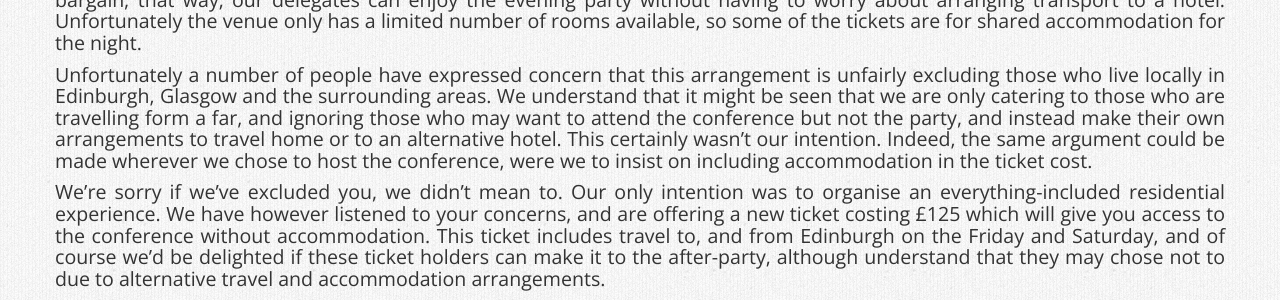
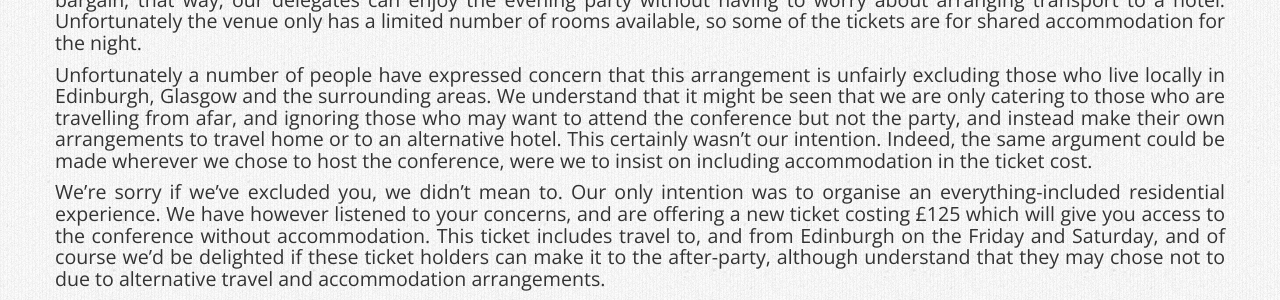
Before and after one commit to whiskyweb/whiskyweb-website, a Jekyll site: the page built from _posts/2013-02-20-you-asked-we-listened.markdown, in a window 1280 px wide. Shown: the part 399-699 px from the top of the page. Built offline with Jekyll 4.4.1, drawn with Linux system fonts in a browser that asks for light colours; nearby versions of some CDN libraries; Markdown is read by kramdown in place of the engine named in the settings.

Commit message:
Update _posts/2013-02-20-you-asked-we-listened.markdown
Quick typo fix

```diff
--- a/_posts/2013-02-20-you-asked-we-listened.markdown
+++ b/_posts/2013-02-20-you-asked-we-listened.markdown
@@ -25,7 +25,7 @@
 Unfortunately a number of people have expressed concern that this arrangement is unfairly
 excluding those who live locally in Edinburgh, Glasgow and the surrounding areas.  We
 understand that it might be seen that we are only catering to those who are travelling
-form a far, and ignoring those who may want to attend the conference but not the party,
+from afar, and ignoring those who may want to attend the conference but not the party,
 and instead make their own arrangements to travel home or to an alternative hotel.  This
 certainly wasn't our intention.  Indeed, the same argument could be made wherever we chose
 to host the conference, were we to insist on including accommodation in the ticket cost.
```
